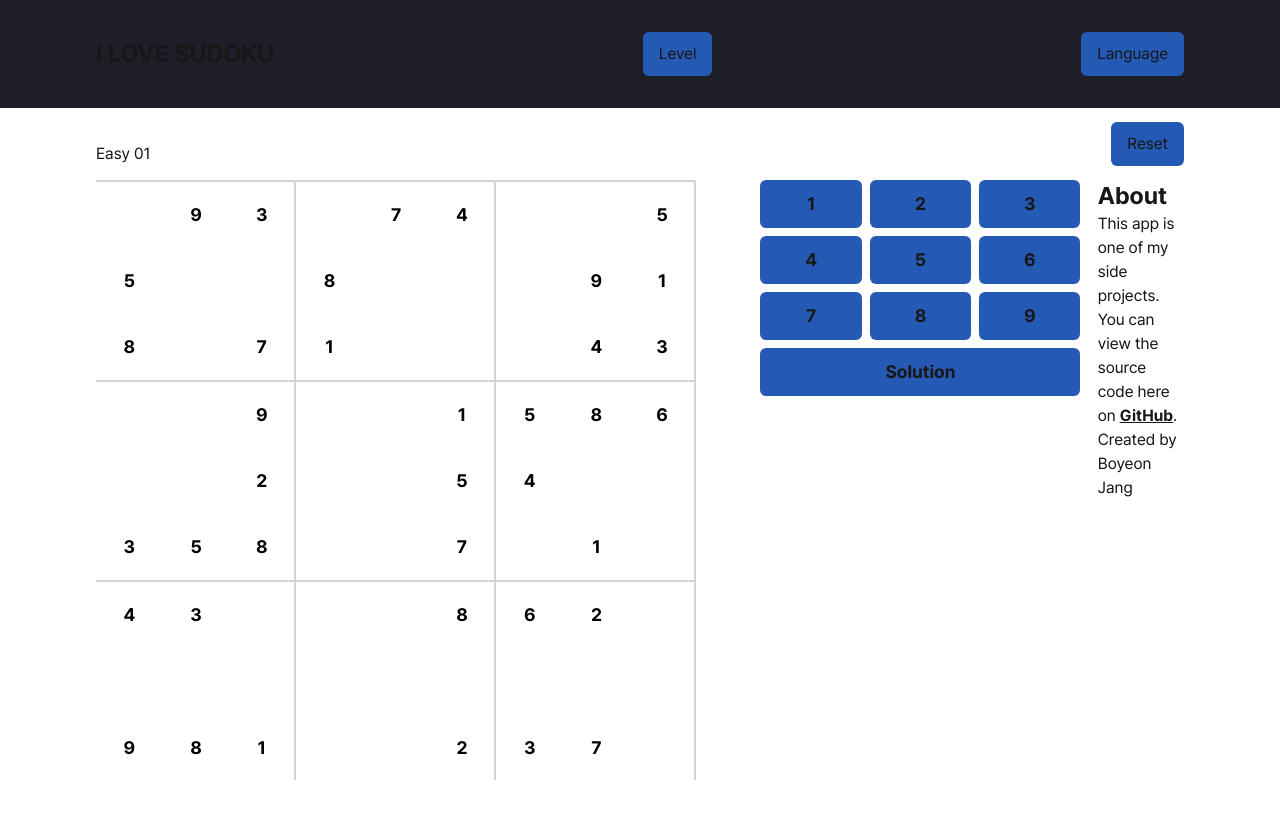
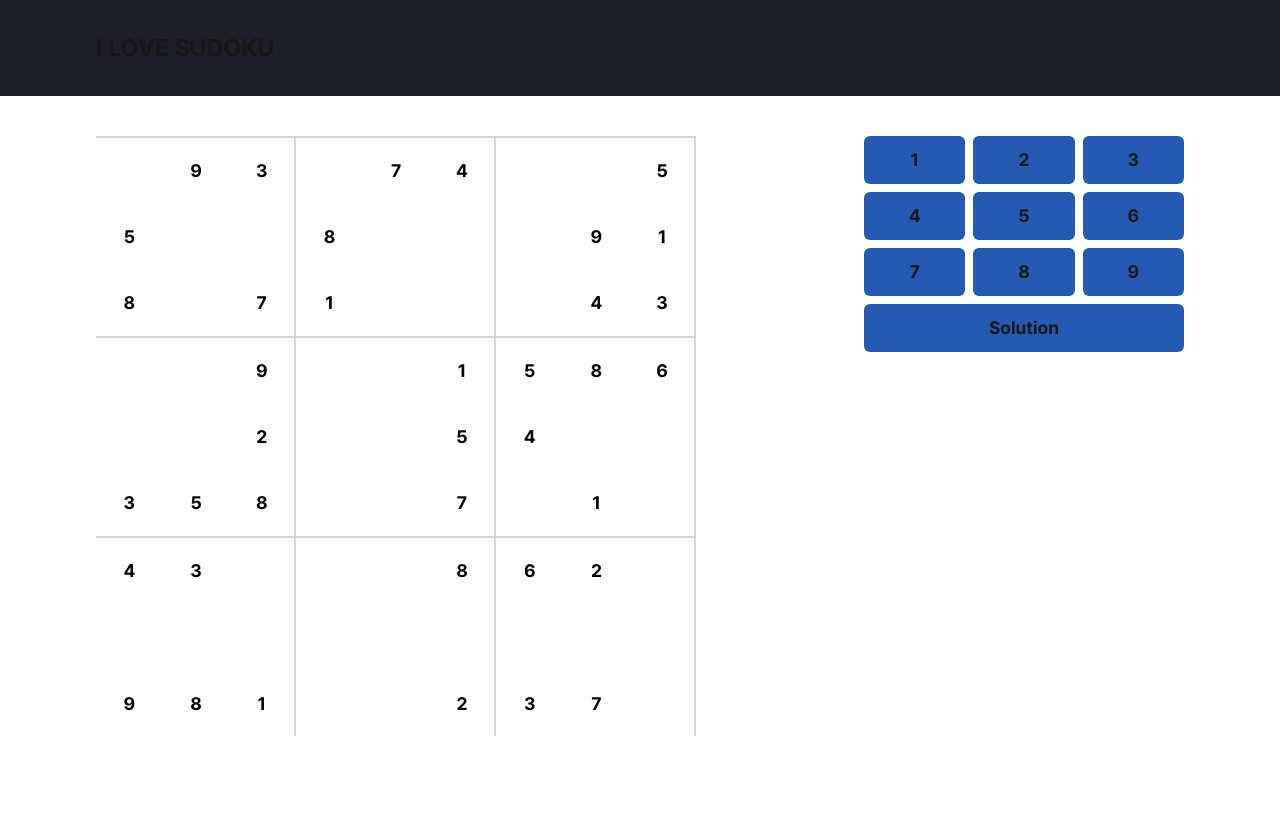
Before and after one commit to boyeoon/i-love-sudoku, a Next.js app: page / in a window 1280 px wide. Shown: the top 818 px of the page. Built offline with nearby package versions, Linux system fonts and the light colour scheme.

Commit message:
chore: disable unused buttons

```diff
--- a/app/page.tsx
+++ b/app/page.tsx
@@ -10,27 +10,25 @@ export default function Home() {
         <div className="">
           <p className="text-2xl font-bold">I LOVE SUDOKU</p>
         </div>
-        <button className="bg-[#255AB4] px-4 py-2.5 rounded-md">Level</button>
-        <button className="bg-[#255AB4] px-4 py-2.5 rounded-md">Language</button>
+        {/* <button className="bg-[#255AB4] px-4 py-2.5 rounded-md">Level</button> */}
+        {/* <button className="bg-[#255AB4] px-4 py-2.5 rounded-md">Language</button> */}
       </header>
       <main className="px-24">
         {/* top */}
-        <div className="flex items-end justify-between my-3.5">
+        <div className="my-10" />
+        {/* <div className="flex items-end justify-between my-3.5">
           <a>Easy 01</a>
           <button className="bg-[#255AB4] px-4 py-2.5 rounded-md">Reset</button>
-        </div>
+        </div> */}
         {/* <DropdownButton menuName="내 메뉴" options={['옵션 1', '옵션 2', '옵션 3']} /> */}
-        <div className="flex justify-between">
-        <Sudoku />
-        <div className="w-16" />
-        <div className="content-between grid w-80">
-          {/* button */}
-          {/* description */}
-          <p>
-            <span className="block text-2xl font-bold">About</span>
-            <span>This app is one of my side projects. You can view the source code here on <a className="font-bold underline underline-offset-1" href="https://github.com/BoYeonJang/i-love-sudoku" target="_blank">GitHub</a>. Created by Boyeon Jang</span>
-          </p>
-        </div>
+        <div className="">
+          <Sudoku />
+          {/* <div className="content-between grid w-80">
+            <p>
+              <span className="block text-2xl font-bold">About</span>
+              <span>This app is one of my side projects. You can view the source code here on <a className="font-bold underline underline-offset-1" href="https://github.com/BoYeonJang/i-love-sudoku" target="_blank">GitHub</a>. Created by Boyeon Jang</span>
+            </p>
+          </div> */}
         </div>
       </main>
       <footer className="px-24 py-8">
```
